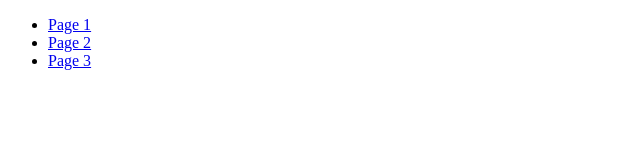
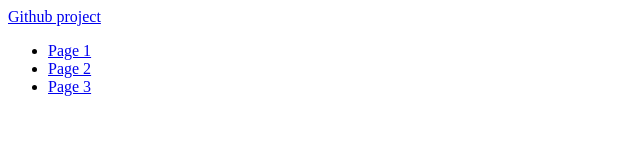
Before and after one commit to yafred/mustache, a plain HTML site: page docs/index.html in a window 1280 px wide. Shown: the whole page, without its empty margins (0-640 px from the left). Drawn offline with Linux system fonts and the light colour scheme.

Commit message:
link to project

```diff
--- a/docs/index.html
+++ b/docs/index.html
@@ -7,11 +7,14 @@
 </head>
 
 <body>
-    <ul>
-        <li><a href="./template.html?page=page1">Page 1</a></li>
-        <li><a href="./template.html?page=page2">Page 2</a></li>
-        <li><a href="./template.html?page=page3">Page 3</a></li>
-    </ul>
+    <header><a href="https://github.com/yafred/mustache/">Github project</a></header>
+    <main>
+        <ul>
+            <li><a href="./template.html?page=page1">Page 1</a></li>
+            <li><a href="./template.html?page=page2">Page 2</a></li>
+            <li><a href="./template.html?page=page3">Page 3</a></li>
+        </ul>
+    </main>
 </body>
 
 </html>
```
